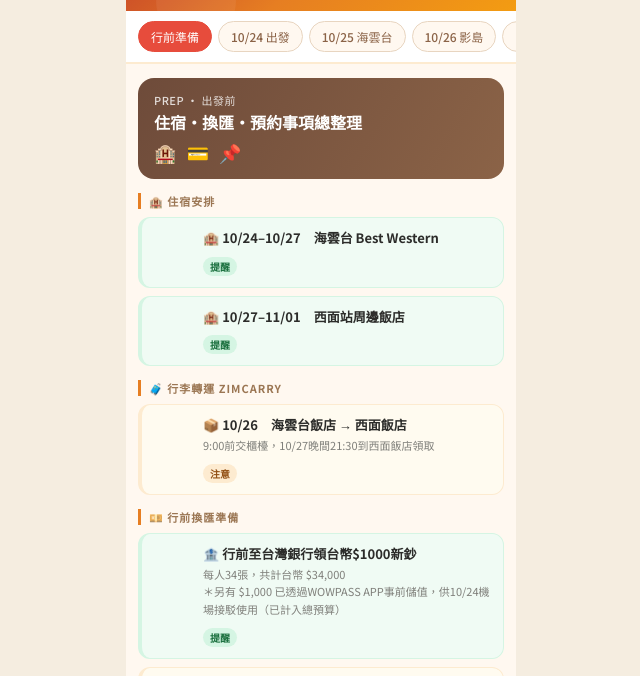
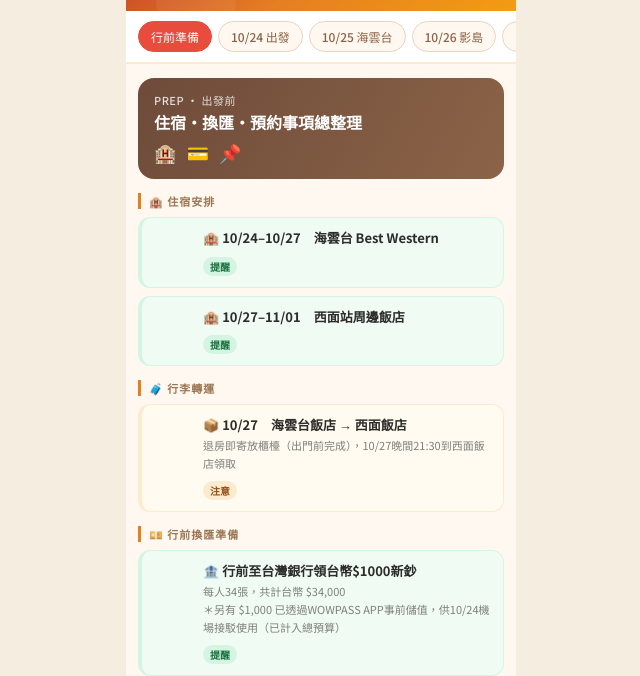
Before and after one commit to elianabeacoder5786/muyibusan, a plain HTML site: page index.html in a window 1280 px wide. Shown: the part 93-769 px from the top of the page, without its empty margins (319-959 px from the left). Drawn offline with Linux system fonts and the light colour scheme.

Commit message:
Add files via upload

```diff
--- a/index.html
+++ b/index.html
@@ -253,8 +253,8 @@ const days = [
         { time:"", type:"tip", icon:"🏨", title:"10/24–10/27　海雲台 Best Western", sub:"", tags:["tip"] },
         { time:"", type:"tip", icon:"🏨", title:"10/27–11/01　西面站周邊飯店", sub:"", tags:["tip"] },
       ]},
-      { title: "🧳 行李轉運 Zimcarry", items: [
-        { time:"", type:"warn", icon:"📦", title:"10/26　海雲台飯店 → 西面飯店", sub:"9:00前交櫃檯，10/27晚間21:30到西面飯店領取", tags:["warn"] },
+      { title: "🧳 行李轉運", items: [
+        { time:"", type:"warn", icon:"📦", title:"10/27　海雲台飯店 → 西面飯店", sub:"退房即寄放櫃檯（出門前完成），10/27晚間21:30到西面飯店領取", tags:["warn"] },
       ]},
       { title: "💴 行前換匯準備", items: [
         { time:"", type:"tip", icon:"🏦", title:"行前至台灣銀行領台幣$1000新鈔", sub:"每人34張，共計台幣 $34,000\n＊另有 $1,000 已透過WOWPASS APP事前儲值，供10/24機場接駁使用（已計入總預算）", tags:["tip"] },
@@ -280,7 +280,7 @@ const days = [
         { time:"", type:"warn", icon:"🚡", title:"膠囊列車搶票", sub:"9/26（六）07:00　官網準時搶票", tags:["warn"] },
         { time:"", type:"tip", icon:"🚢", title:"Yacht Holic 夜遊船", sub:"KakaoTalk: yachtholic\n10/25 先約 10/30 20:00 後場次", tags:["tip"] },
         { time:"", type:"tip", icon:"🎢", title:"樂天世界 VBP 換票", sub:"現場換", tags:["tip"] },
-        { time:"", type:"tip", icon:"💄", title:"MUPSY 彩妝預約", sub:"KakaoTalk：MUPSY멉씨 메이크업 헤어 속눈썹\n10/25 先約 10/31 15:00 後場次", tags:["tip"] },
+        { time:"", type:"tip", icon:"💄", title:"MUPSY 彩妝預約", sub:"KakaoTalk：MUPSY멉씨 메이크업 헤어 속눈썹\n✅ 已確認預約 10/31 14:00 場次", tags:["tip"] },
         { time:"", type:"warn", icon:"✈️", title:"Korean Air SES", sub:"出發前電話確認 1588-2001", tags:["warn"] },
       ]},
     ],
@@ -356,9 +356,6 @@ const days = [
     id: 3, btn: "10/26 影島", color: "blue",
     label: "DAY 3 · 10/26（一）", title: "影島全日 × Arte Museum × 白淺灘", emojis: "🌊 🦀 🎨",
     sections: [
-      { title: "🧳 行李寄放", items: [
-        { time:"09:00", type:"warn", icon:"📦", title:"行李寄放飯店櫃檯", sub:"讓Zimcarry人員來收取", tags:["warn"] },
-      ]},
       { title: "🚌 上午｜1006巴士 → 影島", items: [
         { time:"09:45", type:"trans", icon:"🚌", title:"飯店出發往海雲台公車月台", sub:"1006往太宗台", tags:["trans"] },
         { time:"10:00", type:"trans", icon:"🚌", title:"1006巴士出發往影島", sub:"使用Naver Map查詢即時時刻表\n坐左側靠窗，欣賞釜山港大橋360°迴旋彎道\n청학시장（青鶴市場）站下車", tags:["trans","sight"] },
@@ -396,12 +393,15 @@ const days = [
       ["平山屋","평산옥","注意早收攤"],
       ["新發園炸餃子","신발원",""],
     ],
-    tip: { title:"⚠ 今日全程請穿耐走鞋", text:"影島坡道與階梯較多，白淺灘文化村沿海岸斷崖步道，建議穿好走的鞋。今早9:00先把行李放到飯店櫃檯讓Zimcarry人員收取，出門後就不用再管行李。從海女村到白淺灘、咖啡廳之間都以計程車移動，時間抓寬鬆一點。" }
+    tip: { title:"⚠ 今日全程請穿耐走鞋", text:"影島坡道與階梯較多，白淺灘文化村沿海岸斷崖步道，建議穿好走的鞋。從海女村到白淺灘、咖啡廳之間都以計程車移動，時間抓寬鬆一點。" }
   },
   {
     id: 4, btn: "10/27 梵魚寺", color: "green",
     label: "DAY 4 · 10/27（二）", title: "梵魚寺賞楓 × SES × 甘川洞（換房日）", emojis: "🍁 ✈️ 🎨",
     sections: [
+      { title: "🧳 出發前｜退房＋行李寄放", items: [
+        { time:"出門前", type:"warn", icon:"📦", title:"退房＋行李寄放海雲台飯店櫃檯", sub:"退房即寄放櫃檯，再出發前往梵魚寺\n晚間21:30到西面飯店領取", tags:["warn"] },
+      ]},
       { title: "🍁 上午｜梵魚寺賞楓", items: [
         { time:"09:00", type:"trans", icon:"🚇", title:"地鐵1號線（老圃站노포역）→ 90號公車", sub:"梵魚寺售票處/管理事務所站 범어사매표소/관리사무소\n老圃站轉公車避開賞楓人潮", tags:["trans"] },
         { time:"10:00", type:"sight", icon:"🍁", title:"梵魚寺범어사賞楓拍照", sub:"約2小時・重點：一柱門、大雄殿楓葉林", tags:["sight"] },
@@ -421,7 +421,7 @@ const days = [
         { time:"19:15", type:"food", icon:"🥩", title:"晚餐：百花烤腸 백화양곱창", sub:"必點：鹽烤（소금구이）、調味烤腸（양념구이）、炒飯（양볶음밥）\n註：衣服會沾味道", tags:["food"] },
         { time:"20:30", type:"shop", icon:"🏮", title:"富平市場 부평시장（釜山最古老傳統市場）", sub:"推薦：富平罐頭골목（罐頭啤酒巷）炸物・紫菜飯捲", tags:["shop"] },
         { time:"21:00", type:"trans", icon:"🚇", title:"地鐵札嘎其站前往西面飯店", sub:"", tags:["trans"] },
-        { time:"21:30", type:"tip", icon:"🏨", title:"西面飯店 Check-in＋領取Zimcarry行李", sub:"", tags:["tip"] },
+        { time:"21:30", type:"tip", icon:"🏨", title:"西面飯店 Check-in＋領取寄放行李", sub:"", tags:["tip"] },
       ]},
     ],
     navers: [
@@ -439,7 +439,7 @@ const days = [
       ["富平市場","부평시장","釜山最古老傳統市場"],
       ["札嘎其站","자갈치역","前往西面飯店"],
     ],
-    tip: { title:"⚠ 換宿日 + 全程耐走鞋", text:"今日全程請穿耐走鞋（山路坡道與石階）。行李已於10/26早上9:00交海雲台飯店櫃檯走Zimcarry轉送西面，晚上21:30到西面飯店直接領取，不用自己扛著行李逛一整天。出發前記得電話1588-2001確認SES辦理時間。" }
+    tip: { title:"⚠ 換宿日 + 全程耐走鞋", text:"今日全程請穿耐走鞋（山路坡道與石階）。出門前先退房並把行李寄放在海雲台飯店櫃檯，晚上21:30到西面飯店領取，不用自己扛著行李逛一整天。出發前記得電話1588-2001確認SES辦理時間。" }
   },
   {
     id: 5, btn: "10/28 慶州", color: "coral",
@@ -580,20 +580,21 @@ const days = [
       ]},
       { title: "🍔 中午｜新世界百貨美食街 → 西面", items: [
         { time:"12:00", type:"food", icon:"🍲", title:"輕食：新世界百貨B1地下美食街", sub:"①Gordon Ramsay Burger 戈登拉姆齊漢堡（全韓唯二頂級漢堡店，推薦經典起司漢堡）\n②Taco Booth 타코부스（墨西哥塔可，推薦Birria燉肉塔可）\n【甜點帶著走】\n(1) Cafe Layered레이어드（經典原味司康或焦糖奶油司康）\n(2) Knotted노티드（國民級爆漿甜甜圈，推薦經典香草奶油Milk Cream、伯爵茶Earl Grey）\n(3) Baekmidang百味堂（原味牛奶霜淇淋Milk Ice Cream）", tags:["food"] },
-        { time:"13:00", type:"trans", icon:"🚕", title:"搭計程車往西面", sub:"地址：부산 부산진구 동천로 103\n位於五六大樓오륙빌딩6F（一樓是知名連鎖咖啡廳A Twosome Place）", tags:["trans"] },
+        { time:"13:15", type:"trans", icon:"🚕", title:"搭計程車往西面", sub:"車程約20–30分鐘，預留塞車緩衝（MUPSY遲到10分鐘以上不接待）\n地址：부산 부산진구 동천로 103\n位於五六大樓오륙빌딩6F（一樓是知名連鎖咖啡廳A Twosome Place）", tags:["trans"] },
       ]},
       { title: "💄 下午｜MUPSY 彩妝體驗", items: [
-        { time:"13:30", type:"cafe", icon:"💄", title:"MUPSY 西面店 멉씨 부산서면점", sub:"個人色彩診斷＋日常彩妝＋髮型造型\n約2–2.5小時", tags:["cafe","tip"] },
-        { time:"16:00", type:"trans", icon:"🚕", title:"美美的搭計程車前往廣安里 Millac the Market", sub:"", tags:["trans"] },
+        { time:"14:00", type:"cafe", icon:"💄", title:"MUPSY 西面店 멉씨 부산서면점", sub:"個人色彩診斷＋日常彩妝＋髮型造型\n約2–2.5小時", tags:["cafe","tip"] },
+        { time:"16:30", type:"trans", icon:"🚕", title:"美美的搭計程車前往廣安里 Millac the Market", sub:"", tags:["trans"] },
       ]},
       { title: "🎃 傍晚｜廣安里萬聖節", items: [
-        { time:"16:15", type:"shop", icon:"🥛", title:"廣安里 Millac the Market 밀락더마켓", sub:"수영구 민락수변로17번길 56\n(1) Swala Greek Yogurt 스왈라（廣安里海灘附近，推薦優格抹醬）\n(2) 欣賞現場演出、逛廣場內文創/選物店家（45RPM、快閃店）", tags:["shop","cafe"] },
+        { time:"16:45", type:"shop", icon:"🥛", title:"廣安里 Millac the Market 밀락더마켓", sub:"수영구 민락수변로17번길 56\n(1) Swala Greek Yogurt 스왈라（廣安里海灘附近，推薦優格抹醬）\n(2) 欣賞現場演出、逛廣場內文創/選物店家（45RPM、快閃店）", tags:["shop","cafe"] },
         { time:"17:30", type:"shop", icon:"🛍", title:"廣安里海灘漫步＋巷弄文創選物店", sub:"Orange Bada오렌지바다（釜山在地青年文創基地）\nGorilla고릴라소품샵（廣安里道具街周邊）\n17:15 Catch Table遠端候位：小香燉牛排骨소향갈비찜", tags:["shop"] },
         { time:"18:30", type:"food", icon:"🥩", title:"晚餐：小香燉牛排骨 소향갈비찜", sub:"해운대구 우동1로20번길 29 2층\n推薦：燉牛排骨（起司口味）、魚卵炒飯、生牛肉拌麵", tags:["food"] },
         { time:"20:30", type:"night", icon:"🌆", title:"走逛海灘周圍、找觀賞最佳位置", sub:"", tags:["night"] },
         { time:"21:00", type:"night", icon:"🎆", title:"萬聖節無人機秀", sub:"廣安里海水浴場沙灘中心觀賞", tags:["sight","night"] },
         { time:"22:00", type:"night", icon:"🎃", title:"沙灘、Millac the Market木棧道", sub:"欣賞音樂表演，跟觀眾聊聊天", tags:["night"] },
-        { time:"23:30", type:"trans", icon:"🚕", title:"計程車返回西面飯店", sub:"約20分鐘\n宵夜外送或預訂自取\n①Goubne辣椒脆脆炸雞 굽네치킨 고추바사삭（選全去骨순살）\n②萬多恩豬蹄半半 만다은족발 반반족발（原味+辣味）", tags:["trans","food"] },
+        { time:"22:30", type:"trans", icon:"🚇", title:"步行至廣安站，搭地鐵2號線返回西面", sub:"廣安站 광안역 → 西面站 서면역（往양산/호포方向），約20分鐘\n⚠ 廣安站往西面方向末班車約 23:42（週六時刻表，查詢結果僅供參考）\n建議最遲 23:00 前上車，萬聖節夜晚人多，出發前請用Naver Map再確認", tags:["trans"] },
+        { time:"23:00", type:"tip", icon:"🏨", title:"返回西面飯店", sub:"宵夜外送或預訂自取\n①Goubne辣椒脆脆炸雞 굽네치킨 고추바사삭（選全去骨순살）\n②萬多恩豬蹄半半 만다은족발 반반족발（原味+辣味）", tags:["tip","food"] },
       ]},
     ],
     navers: [
@@ -603,12 +604,13 @@ const days = [
       ["小香燉牛排骨","소향갈비찜","해운대구 우동1로20번길 29 2층"],
       ["Millac the Market","밀락더마켓","수영구 민락수변로17번길 56"],
       ["廣安里海水浴場","광안리해수욕장","無人機秀觀賞點"],
+      ["廣安站（地鐵2號線）","광안역","回程搭地鐵至西面站"],
       ["Orange Bada選物","오렌지바다","釜山在地青年文創基地"],
       ["Gorilla小物店","고릴라소품샵","廣安里道具街周邊"],
       ["Goubne炸雞（宵夜）","굽네치킨 고추바사삭","選全去骨순살"],
       ["萬多恩豬蹄（宵夜）","만다은족발","반반족발原味+辣味"],
     ],
-    tip: { title:"💄 MUPSY 預約 & 今日動線", text:"MUPSY需提前預約，10/25先約10/31 15:00後場次，記得提前透過KakaoTalk確認時段與人數。今日以計程車為主要移動方式：Spa Land → 西面午餐/MUPSY → 廣安里，全天不太費力。小香燉牛排骨17:15前記得完成Catch Table候位登記。" }
+    tip: { title:"💄 MUPSY 預約 & 今日動線", text:"MUPSY已確認預約10/31 14:00場次，記得提前透過KakaoTalk再確認時段與人數。今日白天以計程車為主要移動方式：Spa Land → 西面午餐/MUPSY → 廣安里；晚上回程改搭地鐵2號線（廣安站→西面站），預計23:00回到飯店；廣安站往西面方向末班車約23:42，請勿拖太晚。小香燉牛排骨17:15前記得完成Catch Table候位登記。" }
   },
   {
     id: 9, btn: "11/1 返程", color: "red",
@@ -621,21 +623,23 @@ const days = [
       { title: "💊 中午｜藥局採購＋西面走逛", items: [
         { time:"12:30", type:"shop", icon:"💊", title:"藥局補貨：옵티마안약국 서면점", sub:"西面站10號出口旁，步行即達\n推薦品項：\nMelanosa 2% 乳膏 멜라노사크림（退黑色素、淡斑跟痘疤）\nAcleon Gel애클린겔 / Azelean아젤라인산（閉鎖性粉刺、黑頭、暗沉）\nFucidin후시딘軟膏（抗痘消炎）\nImoand이모엔드 或 口服淡斑藥먹는 기미약（口服美白錠）\n韓版大尺寸痘痘貼 Easyderm Beauty이지덤뷰티", tags:["shop"] },
         { time:"13:30", type:"shop", icon:"🛍", title:"西面站周圍街頭最後走逛", sub:"💳 順道至西面WOWPASS機台，提領卡內剩餘刷卡金（現金領出）", tags:["shop","tip"] },
-        { time:"14:30", type:"tip", icon:"🏨", title:"返回飯店取回行李", sub:"", tags:["tip"] },
+        { time:"15:00", type:"tip", icon:"🏨", title:"返回飯店取回行李", sub:"", tags:["tip"] },
       ]},
       { title: "✈ 下午｜前往機場", items: [
-        { time:"15:00", type:"trans", icon:"🚕", title:"計程車前往金海機場", sub:"約25分鐘\n備案：地鐵2號線轉輕軌BGL（約40分鐘）", tags:["trans"] },
-        { time:"15:30", type:"warn", icon:"🏧", title:"自助機台 Kiosk 辦理退稅", sub:"出境大廳B、C報到櫃檯附近有tax refund標示", tags:["warn"] },
-        { time:"16:00", type:"trans", icon:"🛄", title:"登機櫃檯報到及託運", sub:"時間足夠可到3樓吃雪冰 Sulbing\n推薦黃豆粉黃金年糕雪冰（인절미설빙）或季節冰品", tags:["trans"] },
-        { time:"16:30", type:"trans", icon:"🛂", title:"出境＋安檢", sub:"", tags:["trans"] },
-        { time:"17:00", type:"warn", icon:"🏛", title:"前往領取退稅", sub:"2樓4號登機門附近臨櫃or機台退韓元現金", tags:["warn"] },
-        { time:"17:30", type:"cafe", icon:"☁", title:"逛免稅店、使用貴賓室", sub:"貴賓室 Sky Hub Lounge，位置登機門9–10號之間\n提供 DIY 韓式拌飯（Bibimbap）、生啤酒、杯裝辛拉麵", tags:["cafe"] },
-        { time:"18:30", type:"trans", icon:"🚪", title:"抵達登機門準備登機", sub:"登機門預計4–8號之間", tags:["trans"] },
-        { time:"18:55", type:"trans", icon:"✈️", title:"搭機回台灣", sub:"有飛機餐", tags:["trans"] },
+        { time:"15:30", type:"trans", icon:"🚕", title:"計程車前往金海機場", sub:"約25分鐘\n備案：地鐵2號線轉輕軌BGL（約40分鐘）", tags:["trans"] },
+        { time:"16:00", type:"warn", icon:"🏧", title:"自助機台 Kiosk 辦理退稅", sub:"出境大廳B、C報到櫃檯附近有tax refund標示", tags:["warn"] },
+        { time:"16:30", type:"trans", icon:"🛄", title:"登機櫃檯報到及託運", sub:"時間足夠可到3樓吃雪冰 Sulbing\n推薦黃豆粉黃金年糕雪冰（인절미설빙）或季節冰品", tags:["trans"] },
+        { time:"17:00", type:"trans", icon:"🛂", title:"出境＋安檢", sub:"", tags:["trans"] },
+        { time:"17:30", type:"warn", icon:"🏛", title:"前往領取退稅", sub:"2樓4號登機門附近臨櫃or機台退韓元現金", tags:["warn"] },
+        { time:"18:00", type:"cafe", icon:"☁", title:"逛免稅店、使用貴賓室", sub:"貴賓室 Sky Hub Lounge，位置登機門9–10號之間\n提供 DIY 韓式拌飯（Bibimbap）、生啤酒、杯裝辛拉麵", tags:["cafe"] },
+        { time:"19:00", type:"trans", icon:"🚪", title:"抵達登機門準備登機", sub:"登機門預計4–8號之間", tags:["trans"] },
+        { time:"19:25", type:"trans", icon:"✈️", title:"搭機回台灣", sub:"有飛機餐\n⚠ 班機已通知延後起飛，實際起飛時間以航空公司通知為準，以下回台時間需依實際降落時間調整", tags:["trans"] },
       ]},
       { title: "🚄 返台動線", items: [
-        { time:"20:25", type:"trans", icon:"🛬", title:"抵達桃園機場", sub:"轉機捷至高鐵桃園站", tags:["trans"] },
-        { time:"22:35", type:"trans", icon:"🚄", title:"南下高鐵", sub:"", tags:["trans"] },
+        { time:"21:00", type:"trans", icon:"🛬", title:"抵達桃園機場（原訂時間，需依延誤調整）", sub:"入境、領行李，依指標前往 B1 機場捷運站", tags:["trans"] },
+        { time:"21:40", type:"trans", icon:"🚇", title:"搭桃園機場捷運（普通車）→ A18 高鐵桃園站", sub:"往台北方向，搭乘「普通車」（直達車不停A18高鐵桃園站）\n約15–20分鐘，A18下車後依指標步行至高鐵桃園站\n實際班次與車程請以桃捷官網／Google Maps為準", tags:["trans"] },
+        { time:"22:05", type:"tip", icon:"🎫", title:"抵達高鐵桃園站，確認車票與月台", sub:"預留約30分鐘緩衝：取票／驗票、買宵夜", tags:["tip"] },
+        { time:"22:35", type:"trans", icon:"🚄", title:"南下高鐵", sub:"末班車，盡量搭乘", tags:["trans"] },
         { time:"23:59", type:"tip", icon:"🏠", title:"抵達高鐵左營站，平安到家！🎉", sub:"", tags:["tip"] },
       ]},
     ],
@@ -643,7 +647,7 @@ const days = [
       ["옵티마안약국 서면점","옵티마안약국 서면점","西面站10號出口旁"],
       ["合川一流豬肉湯飯西面店","합천일류돼지국밥 서면점",""],
     ],
-    tip: { title:"🎉 平安回家", text:"9天8夜的釜山深度旅遊圓滿結束！記得回台灣後把WOWPASS餘額提領出來，T-money卡留著下次韓國旅遊繼續使用。退稅流程已更新：15:30先到自助Kiosk辦理退稅（出境大廳B、C櫃檯附近有標示）→16:00登機報到託運（時間夠可到3F吃Sulbing雪冰）→16:30出境安檢→17:00到2F 4號登機門附近領韓元現金退稅→17:30逛免稅店、到Sky Hub Lounge貴賓室（9–10號登機門之間，DIY拌飯／生啤酒／辛拉麵）→18:30到4–8號間登機門準備登機。" }
+    tip: { title:"🎉 平安回家", text:"9天8夜的釜山深度旅遊圓滿結束！記得回台灣後把WOWPASS餘額提領出來，T-money卡留著下次韓國旅遊繼續使用。返程流程已更新：15:00回飯店取行李→15:30計程車前往機場→16:00先到自助Kiosk辦理退稅（出境大廳B、C櫃檯附近有標示）→16:30登機報到託運（時間夠可到3F吃Sulbing雪冰）→17:00出境安檢→17:30到2F 4號登機門附近領韓元現金退稅→18:00逛免稅店、到Sky Hub Lounge貴賓室（9–10號登機門之間，DIY拌飯／生啤酒／辛拉麵）→19:00到4–8號間登機門準備登機→19:25起飛。21:00抵達桃園後搭機捷普通車到A18高鐵桃園站，22:35搭南下高鐵，23:59抵達左營。⚠ 班機已通知延後起飛，22:35高鐵為末班車，盡量搭乘。" }
   }
 ];
 
```
